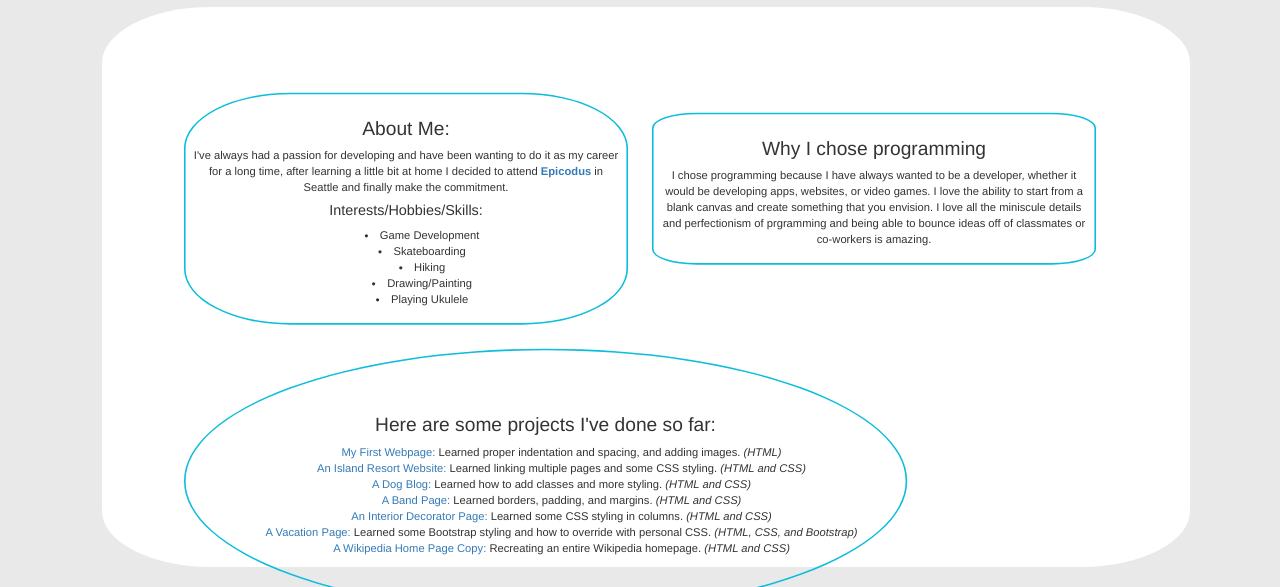
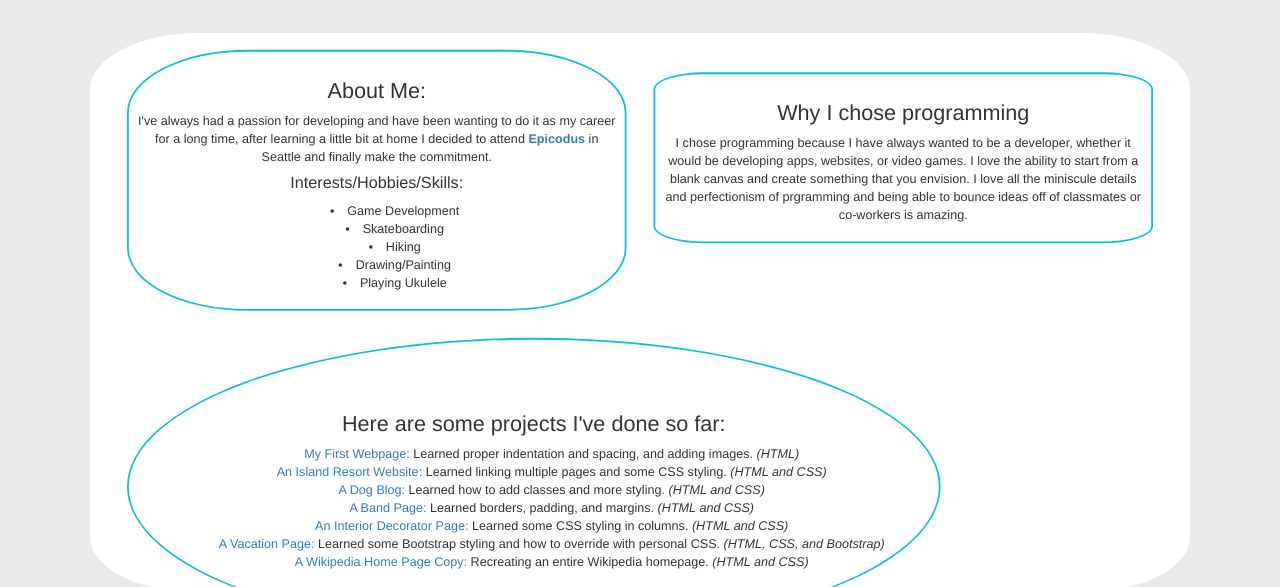
Before and after one commit to TannerDamron2/portfolio, a plain HTML site: page index.html in a window 1280 px wide. Shown: the part 365-952 px from the top of the page. Drawn offline with Linux system fonts and the light colour scheme.

Commit message:
fix positioning

```diff
--- a/css/styles.css
+++ b/css/styles.css
@@ -77,15 +77,16 @@ h1 {
 
 .square {
     position: absolute;
-    width: 85%;
+    width: 86%;
     height: 70%;
     Background-color: #fff;
     text-align: center;
-    margin-left: 8%;
+    margin-left: 7%;
     border-radius: 10%;
+    margin-top: 2%;
 }
 
 .sections {
-  transform: scale(0.8, 0.8);
+  transform: scale(0.9, 0.9);
 
 }
```
